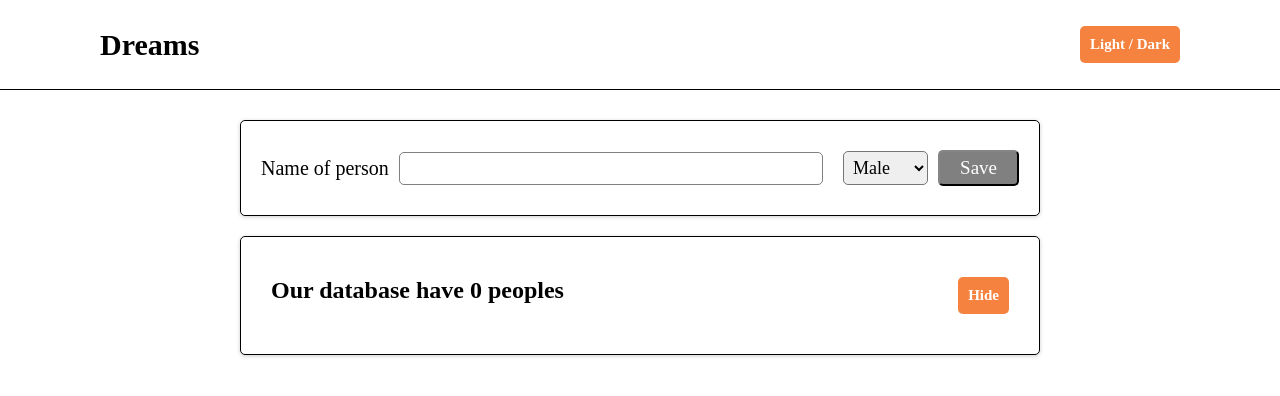
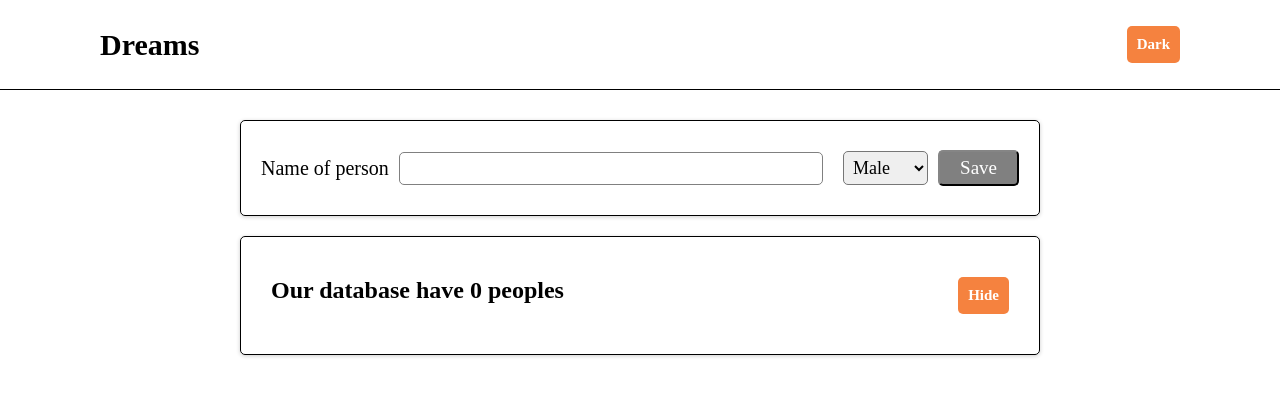
Before and after one commit to overyou2003/react-session, a React (Vite) app in the folder my-app/: page / in a window 1280 px wide. Shown: the top 396 px of the page. Built offline with nearby package versions, Linux system fonts and the light colour scheme; a web font is replaced by a local one.

Commit message:
commit from home

```diff
--- a/my-app/src/App.css
+++ b/my-app/src/App.css
@@ -9,3 +9,15 @@ main {
   margin: auto;
   padding: 10px;
 }
+
+.light {
+  background-color: white;
+  color: black;
+  transition: all 0.5s;
+}
+
+.dark {
+  background-color: rgb(58, 57, 57);
+  color: white;
+  transition: all 0.5s;
+}
--- a/my-app/src/App.jsx
+++ b/my-app/src/App.jsx
@@ -1,4 +1,4 @@
-import { useState } from "react"
+import { useState , useEffect } from "react"
 import Header from "./components/Header"
 import Personlist from "./components/Personlist"
 import Addform from "./components/Addform"
@@ -12,16 +12,24 @@ function App() {
     // { id: 4, name: "Jiw", gender: "Female" },
   ]);
 
+  const [theme, setTheme] = useState('light')
+
   function deleteUser(id) {
     setData(data.filter((user)=>user.id!==id))
   }
+
+  useEffect(()=> {
+    console.log('render compo')
+  })
   return (
-    <div className="app">
-      <Header title="Dreams"/>
+    <div className={theme}>
+    <div className={'app'}>
+      <Header title="Dreams" theme={theme} setTheme={setTheme}/>
       <main>
         <Addform data={data} setData={setData}/>
         <Personlist data={data} deleteUser={deleteUser}/>
       </main>
+    </div>
     </div>
 
   )
--- a/my-app/src/components/Header.jsx
+++ b/my-app/src/components/Header.jsx
@@ -1,9 +1,14 @@
 import "./Header.css"
-function Header(props) {
+function Header({title , theme , setTheme}) {
+
+    function toggleTheme() {
+        if(theme==="light") setTheme("dark")
+        else setTheme("light")
+    }
     return(
         <nav>
-            <h1>{props.title}</h1>
-            <button className="btnLightDark">Light / Dark</button>
+            <h1>{title}</h1>
+            <button className="btnLightDark" onClick={toggleTheme}>{theme==="light" ? "Dark" : "Light"} </button>
         </nav>
     )
 }
```
